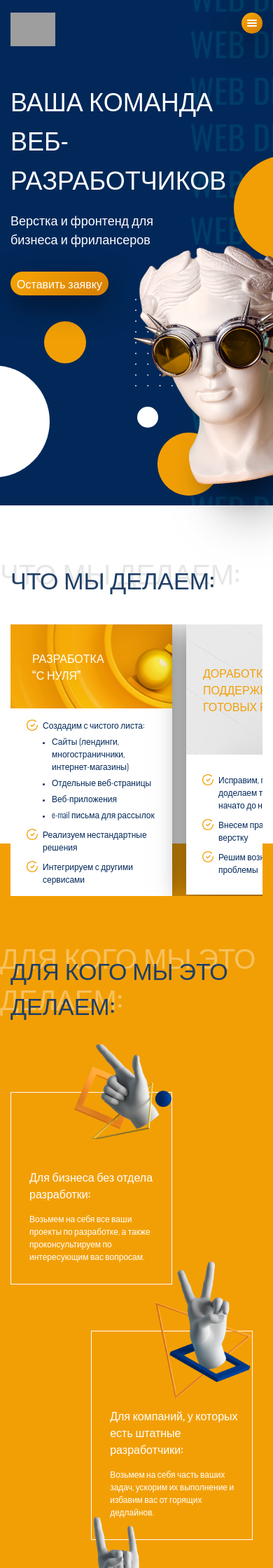
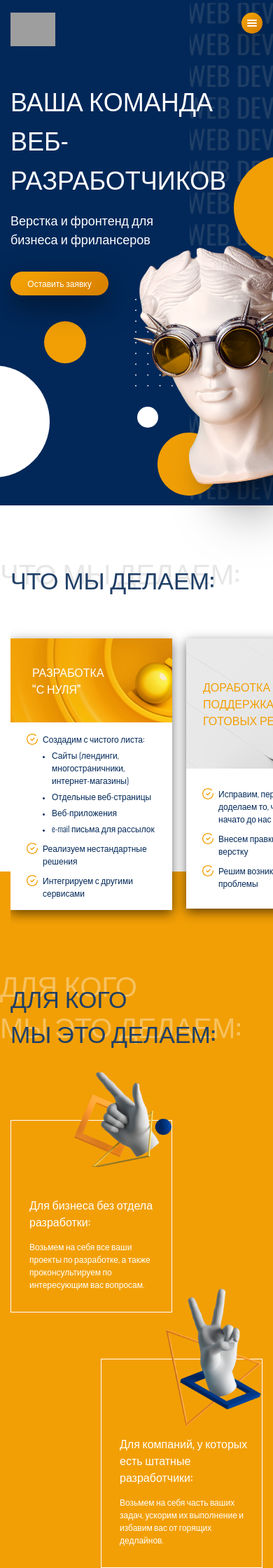
Before and after one commit to olchagmk/MNW, a PHP site: page / in a window 390 px wide. Shown: the top 2240 px of the page at 70% size. Run offline with PHP 8.4, Linux system fonts and the light colour scheme; grey boxes are pictures that could not be loaded.

Commit message:
FINAL LAST

```diff
--- a/css/app.css
+++ b/css/app.css
@@ -933,8 +941,9 @@ header .container {
 @media (max-width: 767px) {
   .section_main:before {
     height: 100%;
-    width: 778px;
-    right: -659px;
+    width: 119px;
+    right: 0;
+    background: url("../img/main_bg_mob.png") center no-repeat;
     background-size: cover;
   }
 }
@@ -1203,11 +1212,6 @@ header .container {
   color: #FFFFFF;
   margin: 0 0 51px;
 }
-@media (max-width: 767px) {
-  .section_main .main_title br {
-    display: none;
-  }
-}
 @media (max-width: 991px) {
   .section_main .main_title {
     font-size: 37px;
@@ -1249,6 +1253,8 @@ header .container {
   .section_main .btn_orange {
     width: 140px;
     min-height: 34px;
+    font-size: 12px;
+    line-height: 18px;
   }
 }
 .section_main .right_side {
@@ -1362,6 +1368,11 @@ header .container {
     padding: 80px 0 0 0;
   }
 }
+@media (max-width: 767px) {
+  .section_services .container {
+    padding-right: 0;
+  }
+}
 .section_services .services {
   margin: 0 0 -100px;
 }
@@ -1373,6 +1384,7 @@ header .container {
 @media (max-width: 767px) {
   .section_services .services {
     margin: 0 0 -75px;
+    padding: 20px 0;
   }
 }
 
@@ -1406,6 +1418,7 @@ header .container {
     width: 231px;
     min-width: 231px;
     margin: 0 20px 0 0;
+    box-shadow: 0px 5px 15px #00000094;
   }
 }
 .services .service_item:first-child .service_item__header {
@@ -1668,9 +1681,12 @@ header .container {
     margin: 0 0 100px;
   }
 }
+.section_clients .title_block br {
+  display: none;
+}
 @media (max-width: 767px) {
   .section_clients .title_block br {
-    display: none;
+    display: block;
   }
 }
 .section_clients .title_block .title_before {
@@ -1681,9 +1697,26 @@ header .container {
   margin-top: 100px;
 }
 @media (max-width: 767px) {
+  .clients .client_item:nth-child(2) .wrapper {
+    width: 100%;
+    max-width: 231px;
+    padding: 108px 15px 30px 26px;
+    min-height: 257px;
+    margin: 0 0 66px;
+    border: 1px solid #FFFFFF;
+  }
+}
+@media (max-width: 767px) {
   .clients .client_item:nth-child(2) {
     margin-top: 0;
-    margin-left: 32%;
+    max-width: 100%;
+    display: flex;
+    align-items: center;
+    justify-content: flex-end;
+    padding: 0;
+    border: none;
+    width: 100%;
+    position: relative;
   }
 }
 
@@ -3769,5 +3824,8 @@ footer .container .footer_right .footer_contacts li a:hover {
     transform: rotate(10deg);
   }
 }
+::-webkit-scrollbar {
+  width: 0 !important;
+}
 
 /*# sourceMappingURL=app.css.map */
--- a/error.php
+++ b/error.php
@@ -47,7 +47,7 @@
 <script src="libs/jquery/jquery-2.2.4.min.js"></script>
 <script src="libs/aos/aos.js"></script>
 <script src="libs/slick/slick.min.js"></script>
-<script src="js/app.js"></script>
+<script src="js/app_error.js"></script>
 <script>
 	AOS.init();
 </script>
--- a/index.php
+++ b/index.php
@@ -117,6 +117,7 @@
 						</p>
 					</div>
 					<div class="client_item" data-aos="fade-up" data-aos-offset="50px">
+						<div class="wrapper">
 							<img src="img/clients_2.png" alt="" class="clients_img">
 							<p class="client_title">
 								Для компаний, у которых есть штатные разработчики:
@@ -180,14 +182,14 @@
 				<img src="img/how_head.png" alt="" class="movingImg">
 				<img src="img/how_head.png" alt="" class="mob_head">
 				<img src="img/dots.png" alt="" class="dots">
-				<div class="circle_anim circle_white2"></div>
-				<div class="circle_anim circle_orange1"></div>
-				<div class="circle_anim circle_orange2"></div>
+				<div class="circle_anim howAnim"></div>
+				<div class="circle_anim howAnim2"></div>
+				<div class="circle_anim howAnim3"></div>
 			</div>
 		</div>
 		<div class="section section_about">
 			<div class="container">
-				<div class="about_block" data-aos="flip-right">
+				<div class="about_block" data-aos="fade-down">
 					<div class="about_left">
 						<div class="title_block">
 							<p class="title">
--- a/js/app.js
+++ b/js/app.js
@@ -1,4 +1,28 @@
 $( document ).ready(function() {
+
+    //Animation HOW
+    $(window).scroll(function(){
+        if ($(this).scrollTop() > $(".section_how").offset().top) {
+            $(".howAnim").addClass('circle_white2');
+            $(".howAnim2").addClass('circle_orange1');
+            $(".howAnim3").addClass('circle_orange2');
+        } else {
+          $(".howAnim").removeClass("circle_white2");
+          $(".howAnim2").removeClass("circle_orange1");
+          $(".howAnim3").removeClass("circle_orange2");
+        }
+    });
+
+    //Animation Callback
+    $(window).scroll(function(){
+        if ($(this).scrollTop() > $(".section_callback").offset().top) {
+            $(".callbackAnim").addClass('circle_blue');
+            $(".callbackAnim2").addClass('circle_orange');
+        } else {
+          $(".callbackAnim").removeClass("circle_blue");
+          $(".callbackAnim2").removeClass("circle_orange");
+        }
+    });
     //Modal
     document.getElementById('btn-modal').addEventListener('click', function() {
       document.getElementById('overlay').classList.add('is-visible');
--- a/scss/app.scss
+++ b/scss/app.scss
@@ -157,10 +157,15 @@ a {	text-decoration: none;}
     right: 10px;
     top: 10px;
     img {
+    	display: block;
+    	object-fit: contain;
+    	transition: 0.3s all ease;
+    	&:hover {
+    		transform: scale(1.3);
+    	}
     	@include media-max(lg) {
     		width: 8px;
     		height: 8px;
-    		object-fit: contain;
     	}
     }
 }
@@ -311,6 +316,7 @@ header {
 	width: 100%;
 	z-index: 200;
 	background: transparent;
+	transition: 0.3s all ease;
 	@include media-max(lg) {
 		padding: 14px 0;
 	}
@@ -501,7 +507,7 @@ header {
 	visibility: hidden;
 	overflow-x: hidden;
 	overflow-y: hidden;
-	height: 100vh;
+	height: calc(100vh - 59px);
 	padding: 75px 0 30px 30px;
 	background: #F29F05;
 	box-shadow: 0px 15px 40px rgba(0, 0, 0, 0.5);
@@ -647,8 +653,9 @@ header {
 		}
 		@include media-max(md) {
 			height: 100%;
-			width: 778px;
-			right: -659px;
+			width: 119px;
+			right: -0;
+			background: url('../img/main_bg_mob.png') center no-repeat;
 			background-size: cover;
 		}
 	}
@@ -892,11 +899,6 @@ header {
 		text-transform: uppercase;
 		color: #FFFFFF;
 		margin: 0 0 51px;
-		br {
-			@include media-max(md) {
-				display: none;
-			}
-		}
 		@include media-max(lg) {
 			font-size: 37px;
 			line-height: 55px;
@@ -931,6 +933,8 @@ header {
 		@include media-max(lg) {
 			width: 140px;
 			min-height: 34px;
+			font-size: 12px;
+			line-height: 18px;
 		}
 	}
 	.right_side {
@@ -1022,6 +1026,11 @@ header {
 	@include media-max(md) {
 		padding: 80px 0 0 0;
 	}
+	.container {
+		@include media-max(md) {
+			padding-right: 0;
+		}
+	}
 	.services {
 		margin: 0 0 -100px;
 		@include media-max(lg) {
@@ -1029,6 +1038,7 @@ header {
 		}
 		@include media-max(md) {
 			margin: 0 0 -75px;
+			padding: 20px 0;
 		}
 	}
 }
@@ -1055,6 +1065,7 @@ header {
 			width: 231px;
 			min-width: 231px;
 			margin: 0 20px 0 0;
+			box-shadow: 0px 5px 15px #00000094;
 		}
 		&:first-child {
 			.service_item__header {
@@ -1262,8 +1273,9 @@ header {
 			margin: 0 0 100px;
 		}
 		br {
+			display: none;
 			@include media-max(md) {
-				display: none;
+				display: block;
 			}
 		}
 		.title_before {
@@ -1273,9 +1285,26 @@ header {
 }
 .clients .client_item:nth-child(2) {
 	margin-top: 100px;
+	.wrapper {
+		@include media-max(md) {
+			width: 100%;
+			max-width: 231px;
+			padding: 108px 15px 30px 26px;
+			min-height: 257px;
+			margin: 0 0 66px;
+			border: 1px solid #FFFFFF;
+		}
+	}
 	@include media-max(md) {
 		margin-top: 0;
-		margin-left: 32%;
+		max-width: 100%;
+		display: flex;
+		align-items: center;
+		justify-content: flex-end;
+		padding: 0;
+		border: none;
+		width: 100%;
+		position: relative;
 	}
 }
 .clients .client_item:nth-child(3) {
@@ -1369,6 +1398,12 @@ header {
 	}
 	.title_block {
 		margin: 0 0 61px;
+		br {
+			display: none;
+			@include media-max(md) {
+				display: block;
+			}
+		}
 		.title {
 			color: #FFFFFF;
 		}
@@ -1895,6 +1930,11 @@ header {
 	@include media-max(md) {
 		padding: 75px 0 81px 0;
 	}
+	.container {
+		@include media-max(md) {
+			padding-right: 0;
+		}
+	}
 	.title_block {
 		margin: 0 0 119px;
 		@include media-max(lg) {
@@ -2096,11 +2136,8 @@ header {
 			height: 200px;
 		}
 		@include media-max(lg) {
-			width: 142px !important;
+			width: 100% !important;
 			margin: 0;
-		}
-		@include media-max(md) {
-			width: 100% !important;
 		}
 		img {
 			display: block;
@@ -2116,7 +2153,7 @@ header {
 		align-items: center;
 		justify-content: space-between;
 		visibility: visible;
-		@include media-max(md) {
+		@include media-max(lg) {
 			justify-content: flex-start;
 		}
 	}
@@ -2130,8 +2167,9 @@ header {
 			height: 350px;
 		}
 		@include media-max(lg) {
+			width: calc(100% - 641px) !important;
 			height: 400px;
-			padding: 14px 14px 0 14px;
+			padding: 14px 25px 0 25px;
 		}
 		@include media-max(md) {
 			width: calc(100% - 110px) !important;
@@ -2159,6 +2197,67 @@ header {
 		}
 	}
 }
+// .project_slider {
+// 	margin: 0 0 20px;
+// 	@include media-max(md) {
+// 		margin: 0 0 15px;
+// 	}
+// 	.slider-item {
+// 		margin: 0 30px;
+// 		@include media-max(xl) {
+// 			margin: 0 20px;
+// 		}
+// 		@include media-max(lg) {
+// 			margin: 0 30px;
+// 		}
+// 		img {
+// 			display: block;
+// 			width: 100%;
+// 			max-width: 100%;
+// 			object-position: center;
+// 			object-fit: cover;
+// 			height: 100%;
+// 		}
+// 	}
+// 	.slick-track {
+// 		display: flex;
+// 		align-items: center;
+// 		justify-content: space-between;
+// 		visibility: visible;
+// 		@include media-max(md) {
+// 			justify-content: flex-start;
+// 		}
+// 	}
+// 	.slick-center {
+// 		transform: scale(1.2);
+// 		height: 375px;
+// 		padding: 48px 17px 0 17px;
+// 		position: relative;
+// 		@include media-max(lg) {
+// 			transform: scale(1.5);
+//    			height: 275px;
+//    			padding: 60px 14px 0 14px;
+// 		}
+// 		&:before {
+// 			background: #022859;
+// 			content: '';
+// 			position: absolute;
+// 			width: 100%;
+// 			height: 85%;
+// 			left: 0;
+// 			top: 0;
+// 		}
+// 		img {
+// 			position: relative;
+// 			display: block;
+// 			width: 100%;
+// 			max-width: 100%;
+// 			object-position: center;
+// 			object-fit: cover;
+// 			height: 100%;
+// 		}
+// 	}
+// }
 .section_callback {
 	padding: 120px 0;
 	@include media-max(lg) {
@@ -2495,6 +2594,10 @@ header {
 	display: flex;
 	align-items: center;
 	justify-content: flex-start;
+	padding: 0 0 0 60px;
+	@include media-max(lg) {
+		padding: 0 0 0 32px;
+	}
 	p {
 		font-weight: 300;
 		font-size: 18px;
@@ -2993,6 +3096,11 @@ footer {
 				}
 			}
 			.footer_contacts {
+				@include media-max(md) {
+					display: flex;
+					flex-direction: column;
+					align-items: flex-end;
+				}
 				li {
 					margin: 0 0 10px 0;
 					&:nth-last-child(1) {
@@ -3049,3 +3157,6 @@ footer {
 		transform: rotate(10deg);
 	}
 }
+::-webkit-scrollbar {
+  width: 0 !important;
+}
```
Also changed, not shown: other parts of css/app.css (+40 -10 lines), other parts of index.php (+17 -16 lines), js/app_error.js (added, +23 -0 lines), img/instagram_white.svg, img/main_bg_mob.png (added), img/slider_lorem.jpg (added), img/telegram_white.svg, 1 other file. Lines whose indentation alone changed are shown as unchanged.
